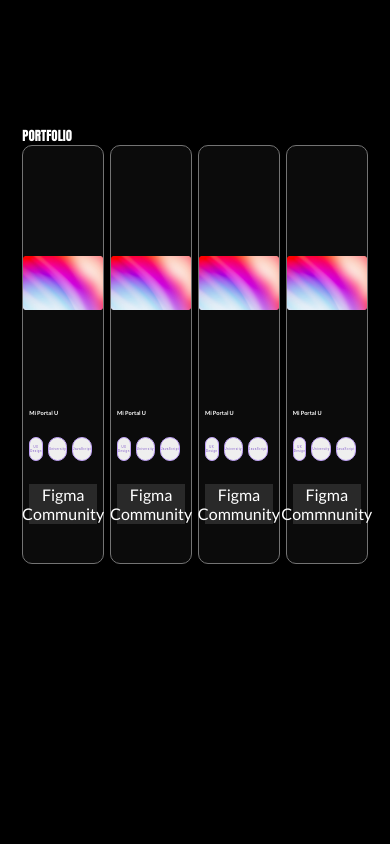
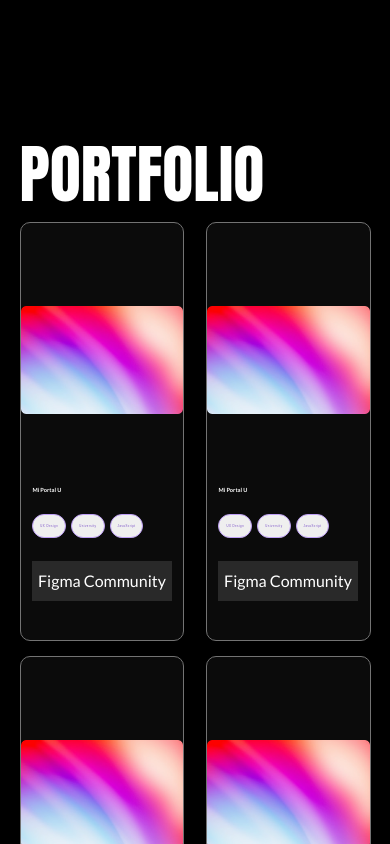
Before and after one commit to lukanogaj/product-designer, a React (Create React App) app: page / in a window 390 px wide. Shown: the part 1260-2104 px from the top of the page. Built offline with nearby package versions, Linux system fonts and the light colour scheme.

Commit message:
portfolio-respoinsive

```diff
--- a/src/components/PorfolioCard/index.module.scss
+++ b/src/components/PorfolioCard/index.module.scss
@@ -6,9 +6,7 @@
 	height: 868px;
 	flex-wrap: wrap;
 	background-color: #000000;
+	@media screen and (max-width: 1024px) {
+		width: 100%;
+	}
 }
-
-
-@media screen and (max-width: 1024px) {
-
-}
--- a/src/components/Portfoliio/index.module.scss
+++ b/src/components/Portfoliio/index.module.scss
@@ -9,10 +9,16 @@
 	background-color: #000000;
 	font-family: "Anton", sans-serif;
 	// position: relative;
+	@media screen and (max-width: 1024px) {
+		width: 100%;
+		height: 100%;
+		align-items: center;
+		align-content: center;
+	}
 
 	.portfolioHeading {
 		display: inline-block;
-		font-size: 3.333335vw;
+		font-size: 4rem;
 		font-weight: 400;
 		color: #ffffff;
 
@@ -25,15 +31,7 @@
 	.portfolioWrapper {
 		display: flex;
 		flex-direction: column;
-		width: 88.542%;
+		width: 90%;
 		height: 868px;
 	}
 }
-
-// Media query for tablet
-@media screen and (max-width: 1024px) {
-	.portfolio {
-		width: 100%;
-		height: 100%;
-	}
-}
--- a/src/components/PortfolioText/index.module.scss
+++ b/src/components/PortfolioText/index.module.scss
@@ -5,16 +5,26 @@
 	height: 868px;
 	flex-wrap: wrap;
 
+	@media screen and (max-width: 1024px) {
+		width: 100%;
+		flex-wrap: wrap;
+	}
+
 	.portfolioTextItem {
 		display: flex;
 		flex-direction: column;
 		justify-content: center;
 		align-items: center;
-		width: 23.661%;
+		width: 24%;
 		height: 419px;
 		background-color: #0b0b0b;
 		border: solid 1px #737373;
 		border-radius: 10px;
+		@media screen and (max-width: 1024px) {
+			width: 47%;
+			flex-wrap: wrap;
+			margin: 0;
+		}
 
 		.cardFrame {
 			// width: 100%;
@@ -22,12 +32,11 @@
 			text-align: center;
 			align-items: center;
 			align-content: center;
-			 & > img {
+			& > img {
 				display: inline-block;
 				width: 100%;
 			}
 		}
-
 
 		.portfolioTextHeading {
 			display: flex;
@@ -59,14 +68,8 @@
 	}
 }
 
-
-
-
 @media screen and (max-width: 1024px) {
-
 }
-
-
 
 // // Media query mobile
 // @media screen and (max-width: 430px) {
```
Also changed, not shown: src/components/PortfolioText/index.jsx (+0 -20 lines).
